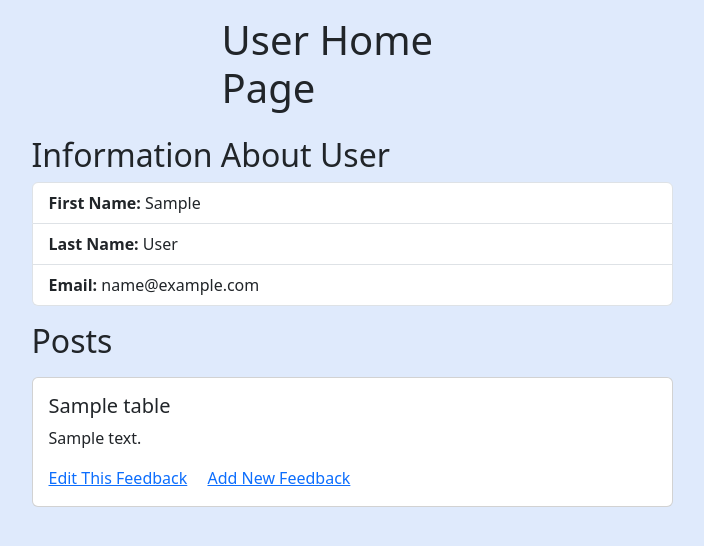
After one commit to mmazurk/flask-feedback, a Flask app: a page that uses templates/base.html in a window 1280 px wide. The commit adds this page. Shown: the top 546 px of the page, without its empty margins (288-992 px from the left). Run offline with Flask 3, Linux system fonts and the light colour scheme; the visitor is signed in with stand-in values (Sample User, id 1); tables that the repository leaves empty hold one stand-in row (values such as "Sample post").

Commit message:
almost done

```diff
--- a/app.py
+++ b/app.py
@@ -1,8 +1,7 @@
-from flask import Flask, session, redirect, render_template
-from models import db, connect_db, User
+from flask import Flask, session, redirect, render_template, flash
+from models import db, connect_db, User, Feedback
 from flask_debugtoolbar import DebugToolbarExtension
-from flask_bcrypt import Bcrypt
-from forms import RegisterForm
+from forms import RegisterForm, LoginForm, FeedbackForm
 
 app = Flask(__name__)
 app.app_context().push()
@@ -19,10 +18,12 @@ db.create_all()
 
 @app.route("/")
 def redirect_user():
+    """redirect a user to the register page"""
     return redirect("/register")
 
 @app.route("/register", methods = ['GET', 'POST'])
 def register_user():
+    """register a user in the database and save password"""
 
     form = RegisterForm()
 
@@ -32,13 +33,96 @@ def register_user():
         new_user = User.register(username, password)
         new_user.first_name = form.first_name.data
         new_user.last_name = form.last_name.data
+        new_user.email = form.email.data
         db.session.add(new_user)
         db.session.commit()
         session['username'] = new_user.username
-        return redirect('/secret')
+        return redirect(f'/users/{username}')
     else:
         return render_template("register-user.html", form = form)
 
+@app.route("/secret")
+def show_secret_page():
+    """show the secret page"""
 
-# TODO -- test the POST part of the app.py route and see if it's working
-# TODO -- then proceed with GET/login on
+    if session.get('username'):
+        username = session.get('username')
+        user = User.query.get_or_404(username)
+        return render_template("secret-content.html", user = user)
+
+    else:
+        return redirect("/login")
+
+@app.route("/login", methods = ['GET', 'POST'])
+def login_user():
+    """login the user"""
+
+    form = LoginForm()
+
+    if form.validate_on_submit():
+        username = form.username.data
+        password = form.password.data
+        authenticated_user = User.authenticate(username, password)
+        if authenticated_user:
+            flash("Good login, nice!", "primary")
+            session["username"] = authenticated_user.username
+            return redirect(f"/users/{username}")
+        else:
+            form.username.errors.append('Invalid username/password')
+
+    return render_template("login-user.html", form = form)
+
+@app.route("/logout")
+def logout_user():
+    """logout the user"""
+
+    session.pop('username', None)
+    return redirect("/login")
+
+@app.route("/users/<username>")
+def show_user_information(username):
+    """show information about a user"""
+
+    if session.get('username') == username:
+        user = User.query.get_or_404(username)
+        feedback = user.feedback
+        return render_template("user-page.html", user = user, feedback = feedback)
+
+    else:
+        return redirect("/login")
+
+@app.route("/users/<username>/feedback/add", methods = ["GET", "POST"])
+def add_feedback(username):
+
+    form = FeedbackForm()
+
+    if form.validate_on_submit():
+        title = form.title.data
+        content = form.content.data
+        feedback = Feedback(title = title, content = content, username = username)
+        db.session.add(feedback)
+        db.session.commit()
+        return redirect(f"/users/{username}")
+
+    status = "Add"
+    user = User.query.get_or_404(username)
+    return render_template("modify-feedback.html", user = user, form = form, status = status)
+
+
+@app.route("/feedback/<int:feedback_id>/update")
+def update_feedback(feedback_id):
+
+    feedback = Feedback.query.get(feedback_id)
+    username = feedback.user.username
+    return render_template("secret-content.html", feedback = feedback, username = username)
+
+# TODO: finish the route ("/feedback/<int:feedback_id>/update") so users can edit feedback
+# TODO: figure out how to use the flash message in /login
+# TODO: for all these, make sure only the logged in user can see and/or update
+# TODO: do the delete below
+
+# @app.route("/feedback/<int:feedback-id>/delete")
+# def delete_feedback(username):
+
+#     user = User.query.get_or_404(username)
+#     return render_template("secret-content.html", user = user)
--- a/templates/base.html
+++ b/templates/base.html
@@ -7,7 +7,7 @@
     <link href="https://cdn.jsdelivr.net/npm/bootstrap@5.3.0-alpha2/dist/css/bootstrap.min.css" rel="stylesheet" integrity="sha384-aFq/bzH65dt+w6FI2ooMVUpc+21e0SRygnTpmBvdBgSdnuTN7QbdgL+OapgHtvPp" crossorigin="anonymous">
     <style>
         body {
-            background-color: #b1aea7
+            background-color: #dfeafc
         }
     </style>
     <title>{% block title %} {% endblock %}</title>
--- /dev/null
+++ b/templates/user-page.html
@@ -0,0 +1,40 @@
+{% extends "base.html" %} {% block title %} Register {% endblock %} {% block
+content %}
+
+<div class="container">
+  <div class="row justify-content-center my-3">
+    <div class="col-3">
+      <h1>User Home Page</h1>
+    </div>
+  </div>
+
+  <div class="row justify-content-center my-3">
+    <div class="col-7">
+      <div>
+        <h2>Information About User</h2>
+        <ul class="list-group">
+          <li class="list-group-item"><span class="fw-bold">First Name:</span> {{user.first_name}}</li>
+          <li class="list-group-item"><span class="fw-bold">Last Name: </span>{{user.last_name}}</li>
+          <li class="list-group-item"><span class="fw-bold">Email: </span>{{user.email}}</li>
+        </ul>
+      </div>
+    </div>
+  </div>
+  <div class="row justify-content-center my-3">
+    <div class="col-7">
+      <h2>Posts</h2>
+      {% for item in feedback %}
+      <div class="card my-3">
+        <div class="card-body">
+          <h5 class="card-title">{{item.title}}</h5>
+          <p class="card-text">{{item.content}}</p>
+          <a href="/feedback/{{item.id}}/update" class="card-link">Edit This Feedback</a>
+          <a href="/users/{{user.username}}/feedback/add" class="card-link">Add New Feedback</a>
+        </div>
+      </div>
+      {% endfor %}
+    </div>
+  </div>
+
+  {% endblock %}
+</div>
```
Also changed, not shown: forms.py (+8 -3 lines), models.py (+12 -0 lines), seed.py (+11 -1 lines), templates/login-user.html (added, +32 -0 lines), templates/modify-feedback.html (added, +37 -0 lines), templates/secret-content.html (added, +11 -0 lines).
